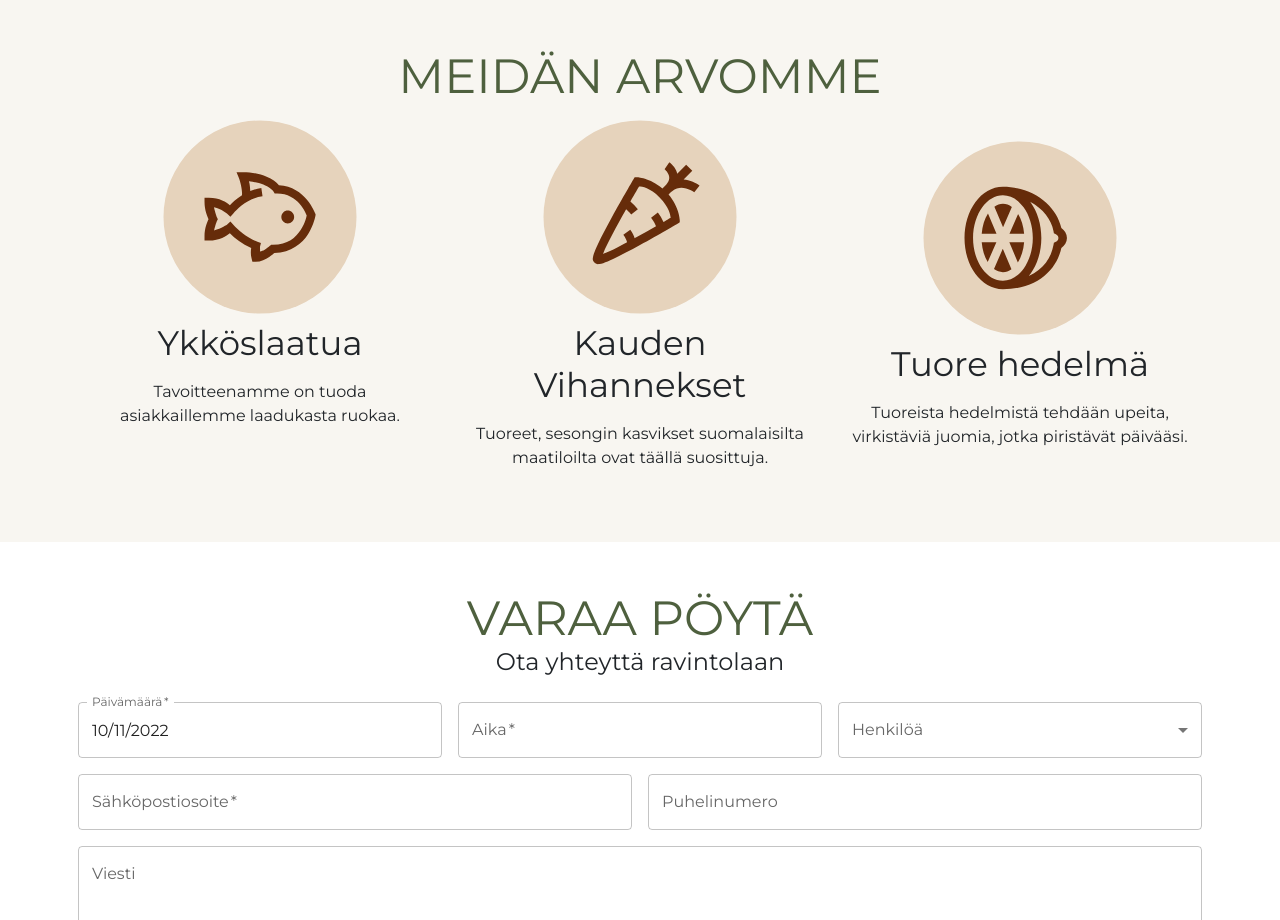
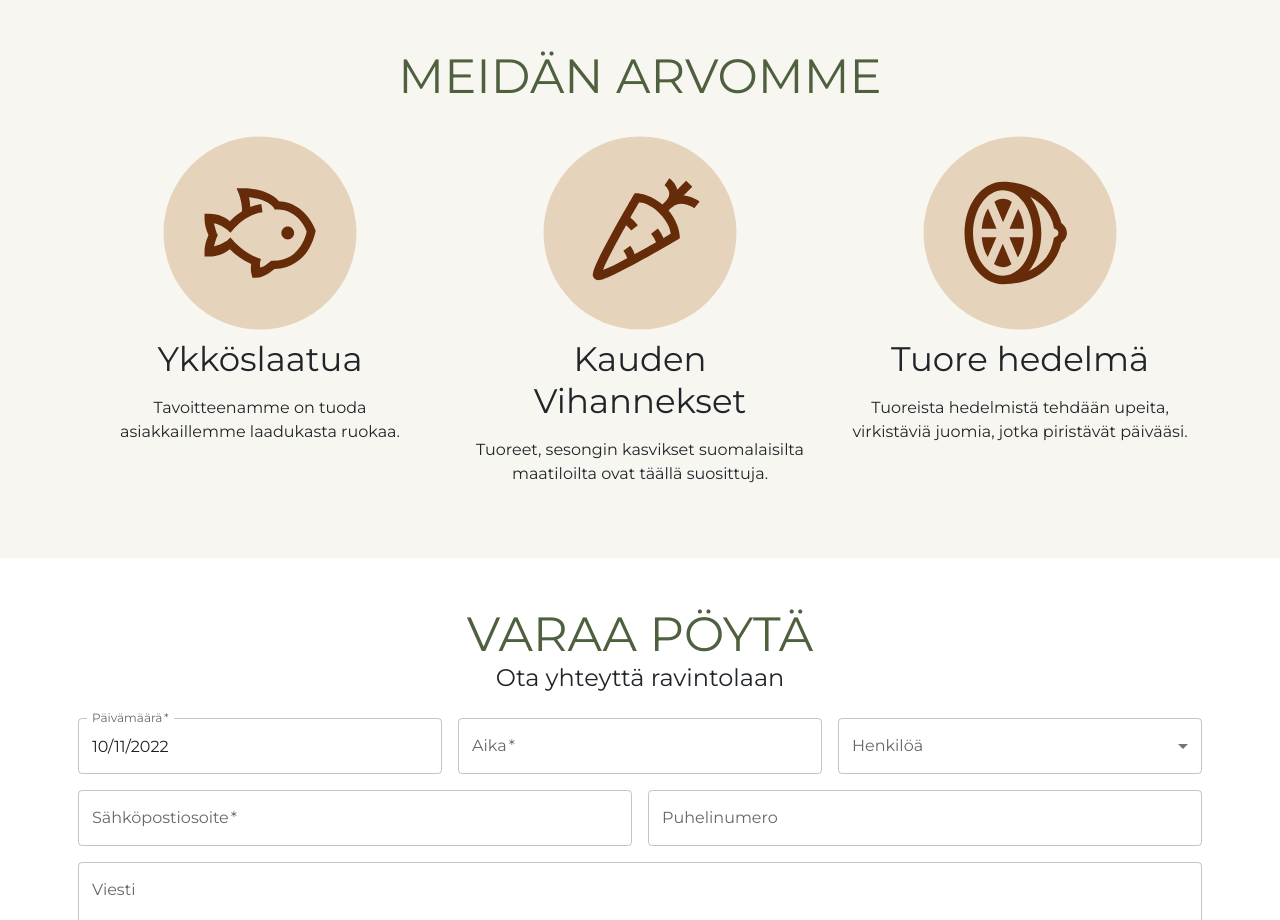
Before and after one commit to phuoc94/kauno-restaurant, a Next.js app: page /about-us in a window 1280 px wide. Shown: the part 1420-2340 px from the top of the page. Built offline with nearby package versions, Linux system fonts and the light colour scheme.

Commit message:
Update about-us.js

```diff
--- a/pages/about-us.js
+++ b/pages/about-us.js
@@ -105,7 +105,7 @@ export default function AboutUs() {
         </Typography>
         <Container>
           <Row className="mt-3">
-            <Col className="d-flex flex-column col-lg-4 col-12">
+            <Col className="d-flex flex-column col-lg-4 col-12 mt-3">
               <Image src={Fish} alt="fish" />
 
               <Typography
@@ -123,7 +123,7 @@ export default function AboutUs() {
                 Tavoitteenamme on tuoda asiakkaillemme laadukasta ruokaa.
               </Typography>
             </Col>
-            <Col className="d-flex justify-content-center flex-column col-lg-4 col-12">
+            <Col className="d-flex justify-content-center flex-column col-lg-4 col-12 mt-3">
               <Image src={Carrot} alt="carrot" />
 
               <Typography
@@ -142,7 +142,7 @@ export default function AboutUs() {
                 täällä suosittuja.
               </Typography>
             </Col>
-            <Col className="d-flex justify-content-center flex-column col-lg-4 col-12">
+            <Col className="d-flex flex-column col-lg-4 col-12 mt-3">
               <Image src={Lime} alt="lime" />
 
               <Typography
```
